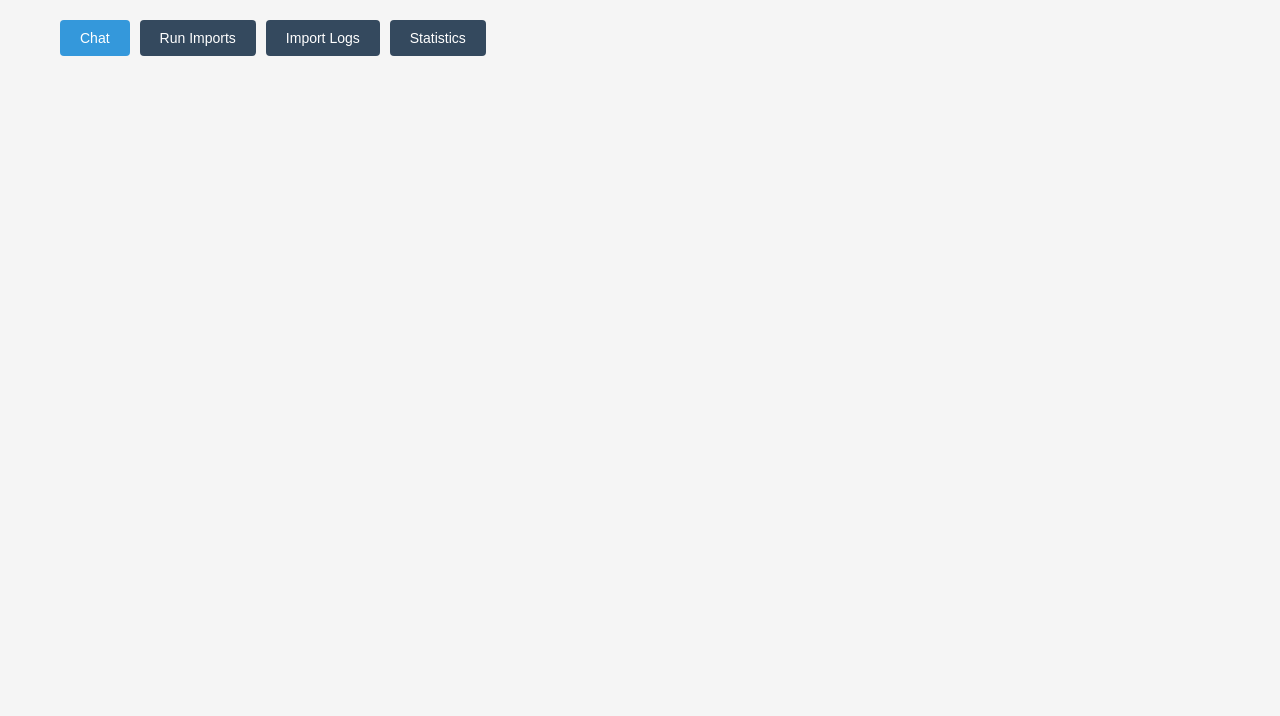
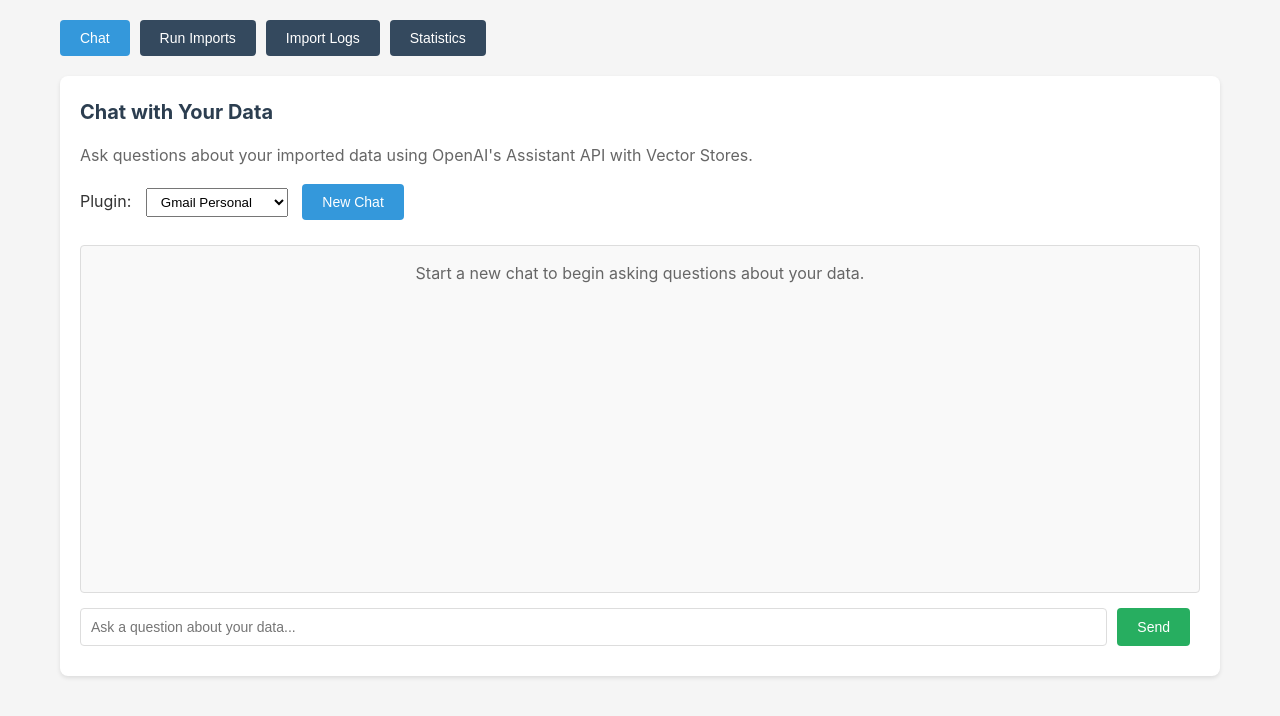
Before and after one commit to rea-and/vector-infinity, a Flask app: page / in a window 1280 px wide. Shown: the part 134-850 px from the top of the page. Before the commit the page ends 190 px from the top, so only its background shows below. Run offline with Flask 3, Linux system fonts and the light colour scheme; data that the repository does not hold is empty.

Commit message:
Make Chat tab active by default and add description

```diff
--- a/templates/index.html
+++ b/templates/index.html
@@ -322,9 +322,10 @@
             </div>
         </div>
 
-        <div id="chat" class="tab-content">
+        <div id="chat" class="tab-content active">
             <div class="card" style="height: calc(100vh - 200px); display: flex; flex-direction: column;">
                 <h2>Chat with Your Data</h2>
+                <p style="margin-bottom: 15px; color: #666;">Ask questions about your imported data using OpenAI's Assistant API with Vector Stores.</p>
                 <div style="margin-bottom: 15px;">
                     <label for="chat-plugin-select">Plugin: </label>
                     <select id="chat-plugin-select" style="padding: 5px 10px; margin-left: 10px;">
```
